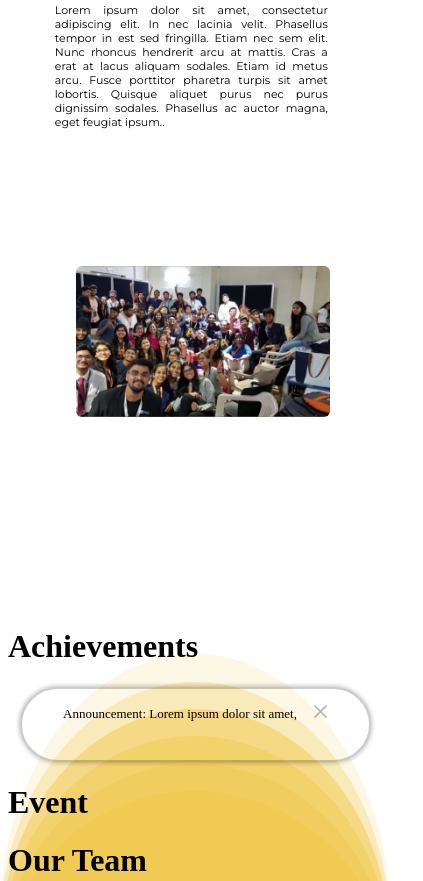
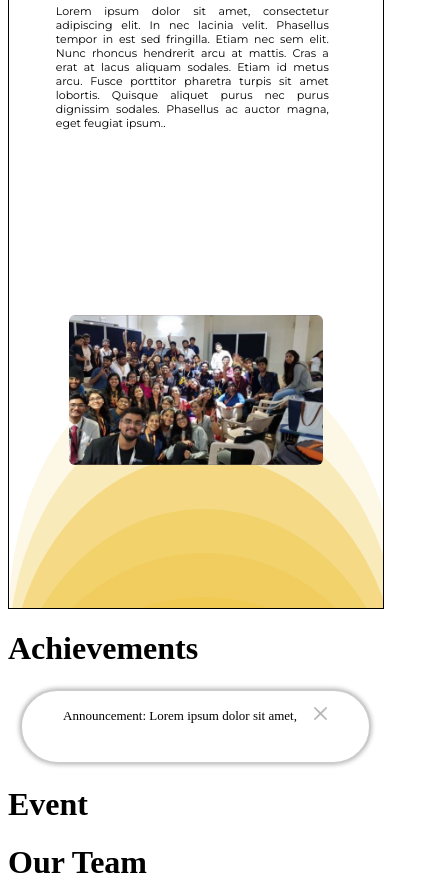
Before and after one commit to IEEECS-VIT/chapter-website-2021, a Gatsby site: page / in a window 390 px wide. Shown: the part 465-1346 px from the top of the page, 423 px wide, since content can reach past the window. Built offline with nearby package versions, Linux system fonts and the light colour scheme; Gatsby itself is replaced by a stand-in of ours.

Commit message:
changes#2

```diff
--- a/src/sections/about-us/aboutusstyle.module.css
+++ b/src/sections/about-us/aboutusstyle.module.css
@@ -4,9 +4,11 @@
     grid-template-columns: repeat(12, 1fr);
     grid-template-rows:min-content;
     margin:0;
-    width: 100vw;
-    overflow-x: hidden;
+    width: 100%;
+    overflow: hidden !important;
+    position:relative;
     height:100vh;
+    border: solid 1px black;
 }
 .aboutus{
     font-weight: 700;
@@ -38,7 +40,7 @@ position: absolute;
 width: 125px;
 height: 125px;
 left: 10px;
-top:265px;
+top:3%;
 border-radius: 50%;
 border: 17px solid #EFCA53;
 box-sizing: border-box;
@@ -47,7 +49,7 @@ box-sizing: border-box;
     position:absolute;
     z-index: -2;
     left:-330px;
-    top:-25px;
+    top:-40%;
 }
 .circle1{
     display:block;
@@ -58,6 +60,7 @@ box-sizing: border-box;
     width:83vh;
     height:100vh;
     z-index: -1;
+    overflow-x: hidden;
 
 }
 .circle2{
@@ -69,6 +72,7 @@ box-sizing: border-box;
     width:88vh;
     height:100vh;
     z-index: -1;
+    overflow-x: hidden;
 }
 .circle3{
     display:block;
@@ -79,6 +83,7 @@ box-sizing: border-box;
     width:93vh;
     height:100vh;
     z-index: -1;
+    overflow-x: hidden;
 }
 .circle4{
     display:block;
@@ -89,6 +94,7 @@ box-sizing: border-box;
     width:98vh;
     height:100vh;
     z-index: -1;
+    overflow-x: hidden;
 }
 .circle5{
     display:block;
@@ -99,6 +105,7 @@ box-sizing: border-box;
     width:103vh;
     height:100vh;
     z-index: -1;
+    overflow-x: hidden;
 }
 .circle6{
     display:block;
@@ -109,6 +116,7 @@ box-sizing: border-box;
     width:108vh;
     height:100vh;
     z-index: -1;
+    overflow-x: hidden;
 }
 .mcircle1{
     display:none;
@@ -157,42 +165,42 @@ box-sizing: border-box;
         position: absolute;
         width: 100vw;
         height:100vw;
-        bottom:-95% ;
+        bottom:-45% ;
         left: 0%;
     }
     .circle2{
         position: absolute;
         width: 100vw;
         height:107vw;
-        bottom:-95% ;
+        bottom:-43% ;
         left: 0%;
     }
     .circle3{
         position: absolute;
         width: 100vw;
         height:114vw;
-        bottom:-95% ;
+        bottom:-41% ;
         left: 0%;
     }
     .circle4{
         position: absolute;
         width: 100vw;
         height:121vw;
-        bottom:-95% ;
+        bottom:-38% ;
         left: 0%;
     }
     .circle5{
         position: absolute;
         width: 100vw;
         height:128vw;
-        bottom:-95% ;
+        bottom:-35% ;
         left: 0%;
     }
     .circle6{
         position: absolute;
         width: 100vw;
         height:135vw;
-        bottom:-95% ;
+        bottom:-32% ;
         left: 0%;
     }
     .dot{
--- a/src/sections/about-us/index.js
+++ b/src/sections/about-us/index.js
@@ -16,12 +16,6 @@ const AboutUs = () => {
                 <div className={styles.circle4}></div>
                 <div className={styles.circle5}></div>
                 <div className={styles.circle6}></div>
-                <div className={styles.mcircle1}></div>
-                <div className={styles.mcircle2}></div>
-                <div className={styles.mcircle3}></div>
-                <div className={styles.mcircle4}></div>
-                <div className={styles.mcircle5}></div>
-                <div className={styles.mcircle6}></div>
     </div>
   )
 }
```
